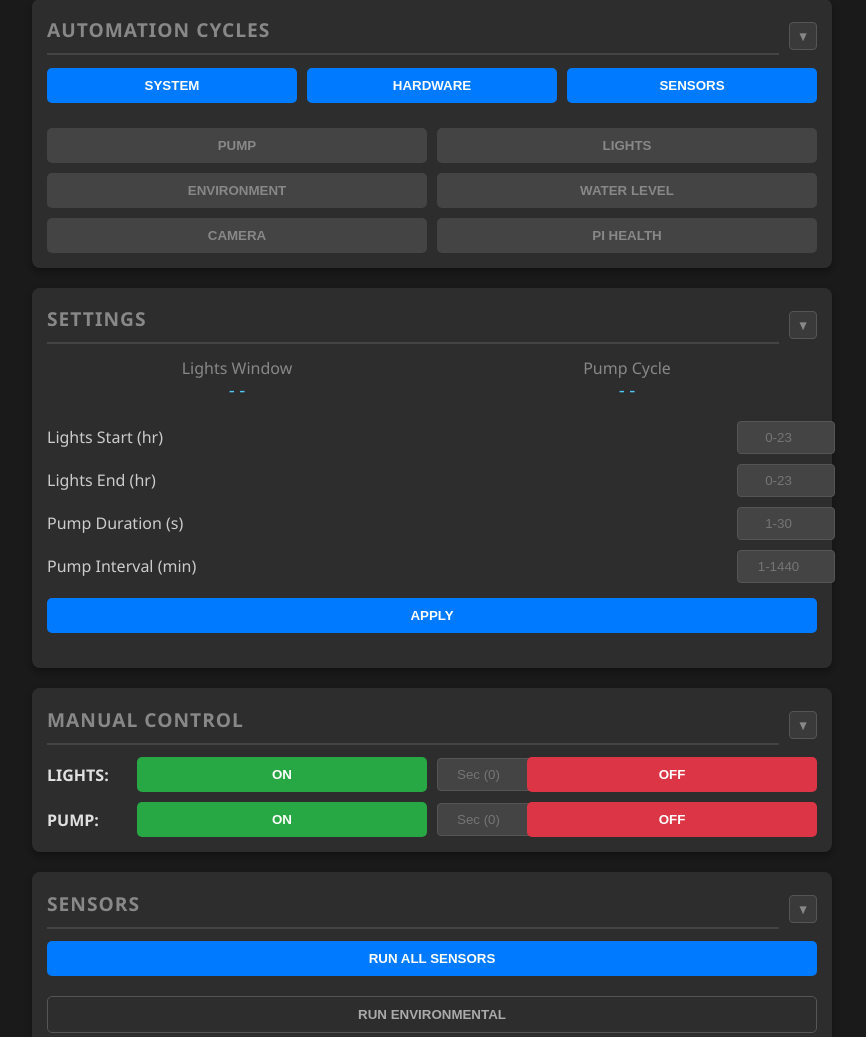
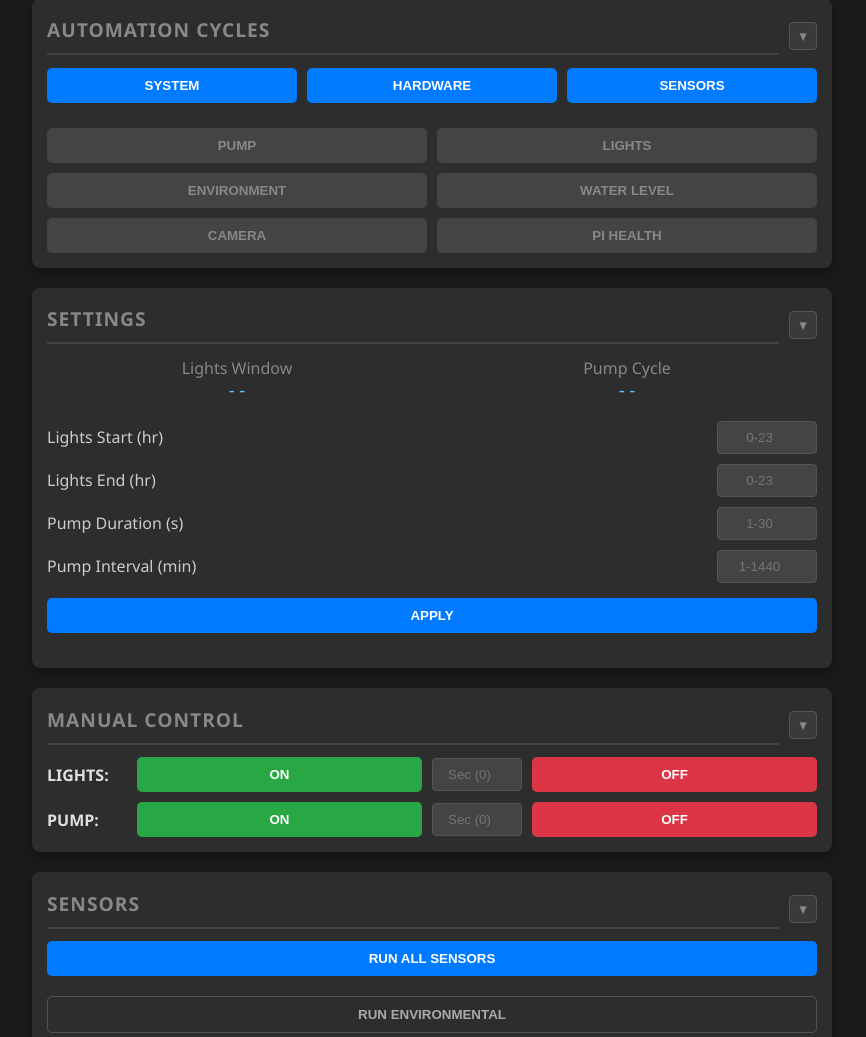
Before and after one commit to JasonCreemers/AeroSense, a Python web app: template templates/index.html in a window 1280 px wide. Shown: the part 3438-4475 px from the top of the page, without its empty margins (208-1074 px from the left). Run offline with Jinja, Linux system fonts and the light colour scheme; the template is opened without the code that fills it, so the values that code supplies are empty; some libraries are stand-ins or nearby versions.

Commit message:
made new bugs

```diff
--- a/templates/index.html
+++ b/templates/index.html
@@ -353,15 +353,15 @@
                         <span class="data-tag" id="cfg-pump-cycle" style="font-size:1.1rem;">--</span>
                     </div>
                 </div>
-                <div style="display:grid; grid-template-columns: 1fr 80px; gap:10px; align-items:center;">
+                <div style="display:grid; grid-template-columns: 1fr 100px; gap:10px; align-items:center;">
                     <span style="color:#ccc;">Lights Start (hr)</span>
-                    <input type="number" id="cfg-lights-start" min="0" max="23" placeholder="0-23" style="width:100%;">
+                    <input type="number" id="cfg-lights-start" min="0" max="23" placeholder="0-23" style="width:100%; box-sizing:border-box;">
                     <span style="color:#ccc;">Lights End (hr)</span>
-                    <input type="number" id="cfg-lights-end" min="0" max="23" placeholder="0-23" style="width:100%;">
+                    <input type="number" id="cfg-lights-end" min="0" max="23" placeholder="0-23" style="width:100%; box-sizing:border-box;">
                     <span style="color:#ccc;">Pump Duration (s)</span>
-                    <input type="number" id="cfg-pump-duration" min="1" max="30" placeholder="1-30" style="width:100%;">
+                    <input type="number" id="cfg-pump-duration" min="1" max="30" placeholder="1-30" style="width:100%; box-sizing:border-box;">
                     <span style="color:#ccc;">Pump Interval (min)</span>
-                    <input type="number" id="cfg-pump-interval" min="1" max="1440" placeholder="1-1440" style="width:100%;">
+                    <input type="number" id="cfg-pump-interval" min="1" max="1440" placeholder="1-1440" style="width:100%; box-sizing:border-box;">
                 </div>
                 <button class="btn-blue" style="margin-top:15px; width:100%;" onclick="applySettings()">APPLY</button>
                 <div id="cfg-status" style="font-size:0.75rem; color:#888; margin-top:6px; min-height:1.2em;"></div>
@@ -374,16 +374,16 @@
                 <h2>Manual Control</h2>
             </div>
             <div class="panel-body">
-                <div style="display:grid; grid-template-columns: 80px 1fr 80px 1fr; gap:10px; align-items:center; margin-bottom:10px;">
+                <div style="display:grid; grid-template-columns: 80px 1fr 90px 1fr; gap:10px; align-items:center; margin-bottom:10px;">
                     <span style="font-weight: bold;">LIGHTS:</span>
                     <button class="btn-green" onclick="manualRun('LIGHTS', 'ON')">ON</button>
-                    <input type="number" id="dur_lights" placeholder="Sec (0)" style="width:100%;">
+                    <input type="number" id="dur_lights" placeholder="Sec (0)" style="width:100%; box-sizing:border-box;">
                     <button class="btn-red" onclick="manualRun('LIGHTS', 'OFF')">OFF</button>
                 </div>
-                <div style="display:grid; grid-template-columns: 80px 1fr 80px 1fr; gap:10px; align-items:center;">
+                <div style="display:grid; grid-template-columns: 80px 1fr 90px 1fr; gap:10px; align-items:center;">
                     <span style="font-weight: bold;">PUMP:</span>
                     <button class="btn-green" onclick="manualRun('PUMP', 'ON')">ON</button>
-                    <input type="number" id="dur_pump" placeholder="Sec (0)" style="width:100%;">
+                    <input type="number" id="dur_pump" placeholder="Sec (0)" style="width:100%; box-sizing:border-box;">
                     <button class="btn-red" onclick="manualRun('PUMP', 'OFF')">OFF</button>
                 </div>
             </div>
```
Also changed, not shown: models/moss/guidelines.md (+7 -7 lines).
